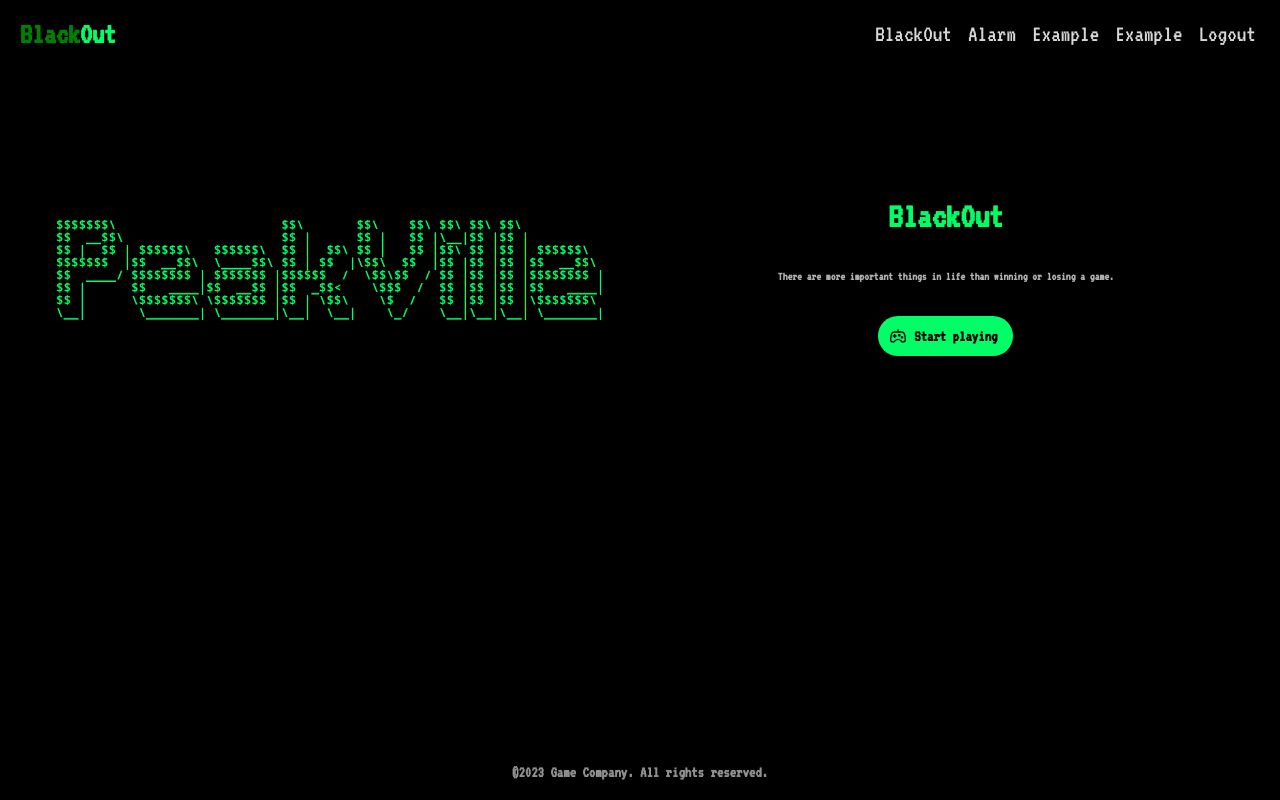
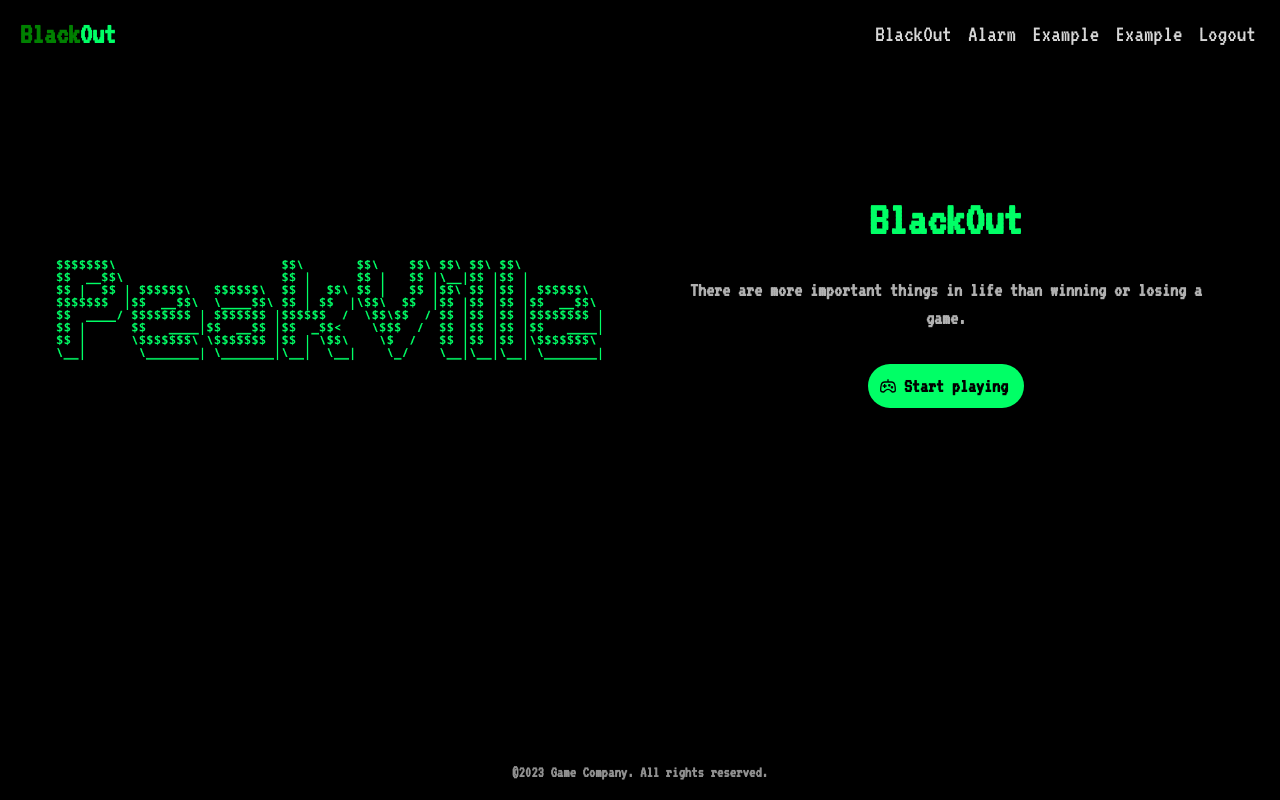
Before and after one commit to nemo256/peakville, a Next.js app: page / in a window 1280 px wide. Built offline with nearby package versions, Linux system fonts and the light colour scheme.

Commit message:
updated main home screen

```diff
--- a/components/CustomButton.jsx
+++ b/components/CustomButton.jsx
@@ -1,6 +1,6 @@
 const Button = ({ children, ...props }) => {
   return (
-    <button className={props.className ? props.className + " flex btn px-4 bg-secondary text-primary text-base font-semibold rounded-full items-center" : "flex btn px-4 py-1 bg-accent text-primary text-base font-semibold rounded-full items-center"}>
+    <button className={props.className ? props.className + " flex btn px-4 bg-secondary text-primary text-xl font-semibold rounded-full items-center" : "flex btn px-4 py-1 bg-accent text-primary text-base font-semibold rounded-full items-center"}>
       {children}
     </button>
   )
--- a/components/Header.jsx
+++ b/components/Header.jsx
@@ -55,7 +55,7 @@ const Header = () => {
           <ul>
             {open && sections.map((section) => (
               <Link key={section.name} href={section.link}>
-                <li onClick={() => { setOpen(!open) }} className="py-4 text-xl">{section.name}</li>
+                <li onClick={() => { setOpen(!open) }} className="py-4">{section.name}</li>
               </Link>
             ))}
           </ul>
--- a/components/Main.jsx
+++ b/components/Main.jsx
@@ -9,14 +9,14 @@ const Main = () => {
   return (
     <main className="flex-grow sm:text-l md:text-xl bg-primary text-secondary p-4 text-center font-bold">
       <section className="px-4 sm:-mb-16 sm:mt-4 center">
-<div className="pt-24 pb-8 px-6 flex flex-col sm:flex-row sm:space-x-16 space-y-16 sm:space-y-0">
-          <div className="bg-peakville bg-contain bg-no-repeat sm:w-full sm:h-auto hover:scale-105 hover:rotate-[-.3deg] hover:transition hover:ease-out duration-300">
+        <div className="pt-24 pb-8 px-6 flex flex-col sm:flex-row sm:space-x-16 space-y-16 sm:space-y-0">
+          <div className="mt-10 bg-peakville bg-contain bg-no-repeat sm:w-full sm:h-auto hover:scale-105 hover:rotate-[-.3deg] hover:transition hover:ease-out duration-300">
           </div>
           <div className="w-full px-2">
-            <p className="font-bold cursor-pointer text-center text-4xl text-secondary">
+            <p className="font-bold cursor-pointer text-center text-5xl text-secondary">
               BlackOut
             </p>
-            <p className="mt-8 text-xs text-center text-[#B0B0B0]">
+            <p className="mt-8 text-md text-center text-[#B0B0B0]">
               There are more important things in life than winning or losing a game.
             </p>
             <div className="mt-8 flex justify-center space-x-4 mx-auto font-bold whitespace-nowrap">
```
